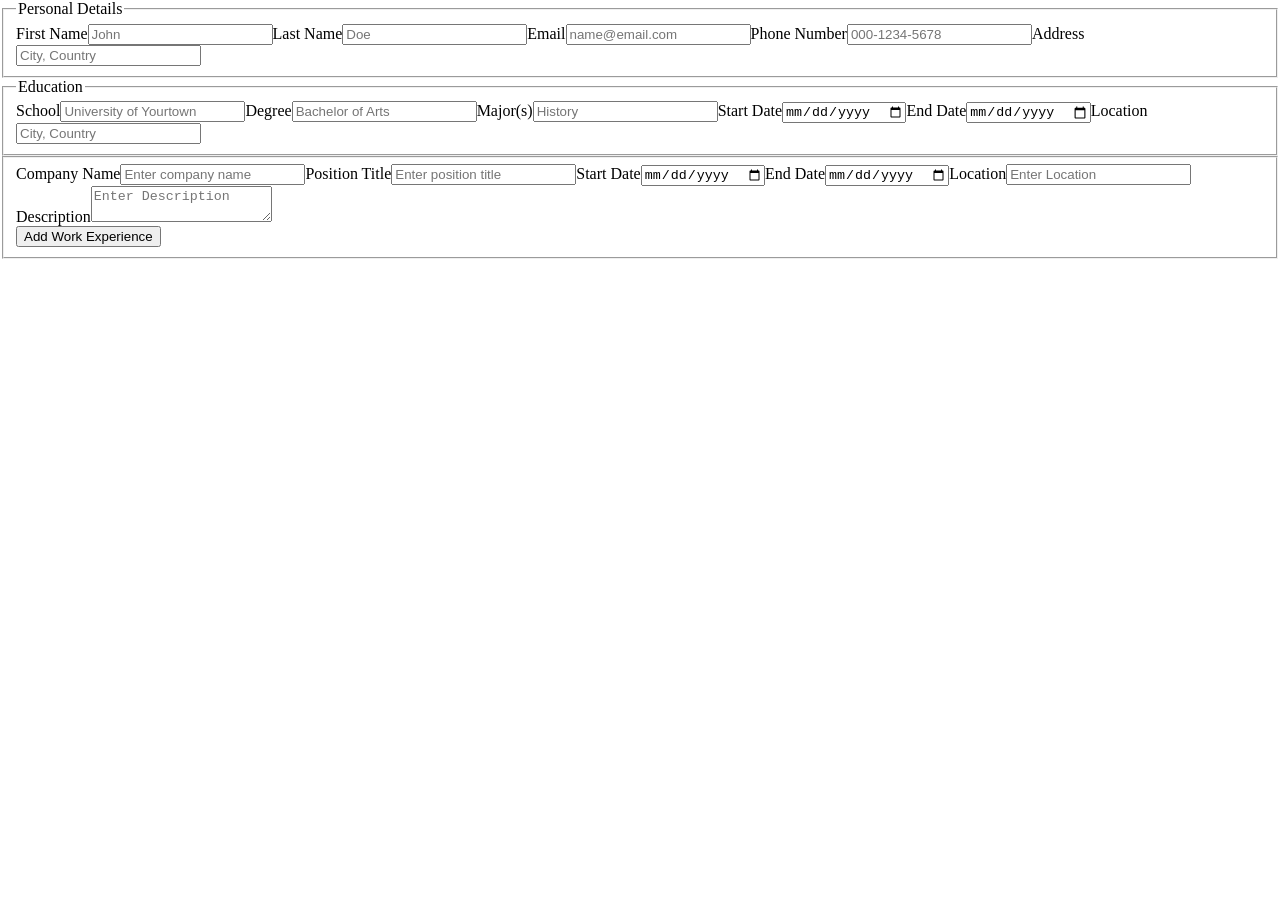
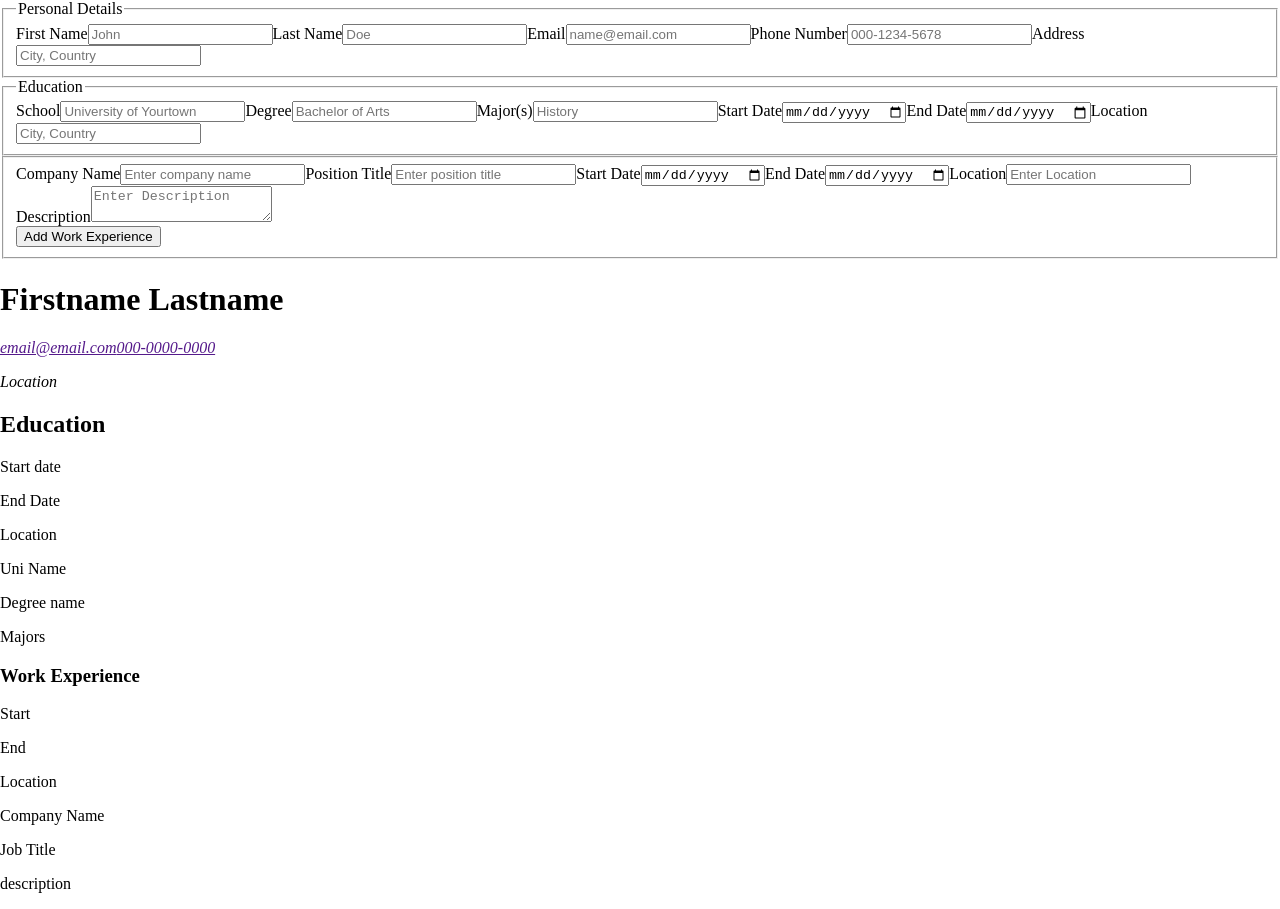
Before and after one commit to AndrewJamesC/cv-application, a React (Vite) app: page / in a window 1280 px wide. Before the commit the page ends 800 px from the top, so only its background shows below. Built offline with nearby package versions, Linux system fonts and the light colour scheme.

Commit message:
Create CV component with placeholder CV text

```diff
--- a/package.json
+++ b/package.json
@@ -12,6 +12,7 @@
   "dependencies": {
     "react": "^18.2.0",
     "react-dom": "^18.2.0",
+    "react-split": "^2.0.14",
     "uuid": "^9.0.1"
   },
   "devDependencies": {
--- a/src/App.jsx
+++ b/src/App.jsx
@@ -1,11 +1,13 @@
 /* eslint-disable no-unused-vars */
 import { useState } from "react";
 import Form from "./Form";
+import PreviewCv from "./PreviewCv";
 
 function App() {
   return (
     <>
       <Form />
+      <PreviewCv />
     </>
   );
 }
--- /dev/null
+++ b/src/PreviewCv.jsx
@@ -0,0 +1,40 @@
+export default function PreviewCv() {
+  return (
+    <header>
+      <h1>Firstname Lastname</h1>
+      <address>
+        <a href="">email@email.com</a>
+        <a href="">000-0000-0000</a>
+        <p>Location</p>
+      </address>
+      <main>
+        <section>
+          <h2>Education</h2>
+          <div className="education-info-container">
+            <p>Start date</p>
+            <p>End Date</p>
+            <p>Location</p>
+          </div>
+          <div className="degree-container">
+            <p>Uni Name</p>
+            <p>Degree name</p>
+            <p>Majors</p>
+          </div>
+        </section>
+        <section>
+          <h3>Work Experience</h3>
+          <div className="work-info-container">
+            <p>Start</p>
+            <p>End</p>
+            <p>Location</p>
+          </div>
+          <div className="work-details-container">
+            <p>Company Name</p>
+            <p>Job Title</p>
+            <p>description</p>
+          </div>
+        </section>
+      </main>
+    </header>
+  );
+}
```
Also changed, not shown: 1 other file (tests, documents, lock files or other folders).
